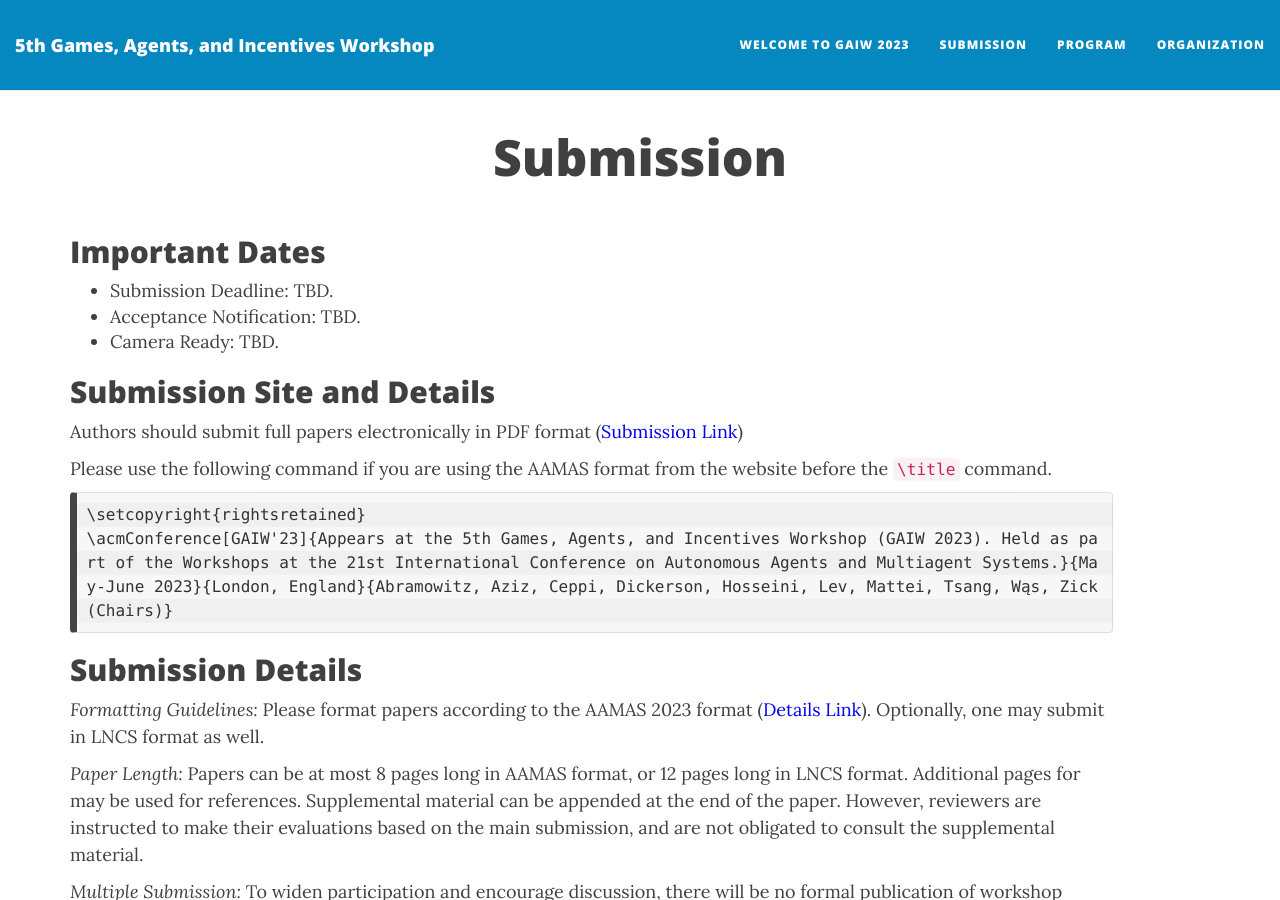
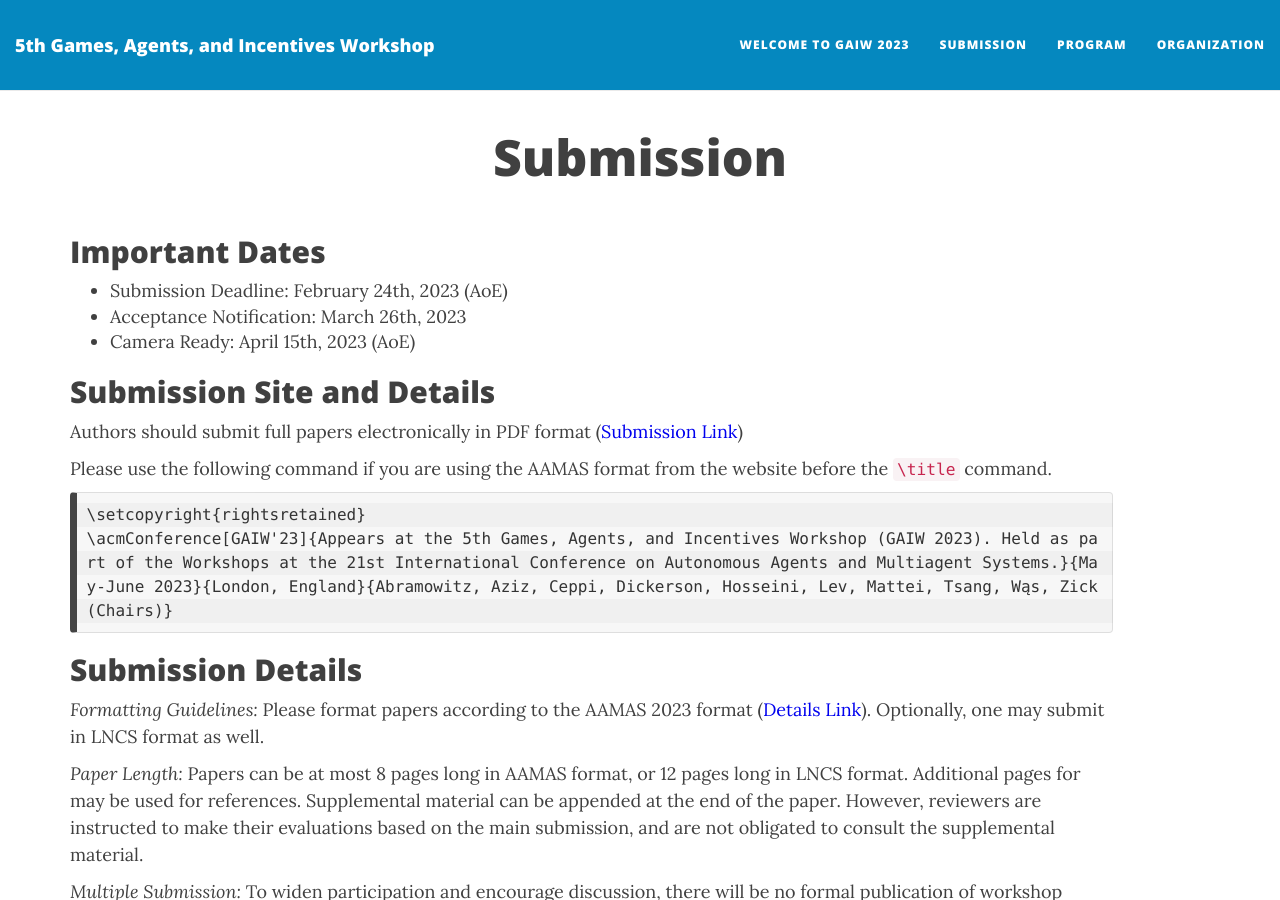
Before and after one commit to PrefLib/gaiw2023, a Jekyll site: the page built from submission.md, in a window 1280 px wide and 900 px high. Built offline with Jekyll 4.4.1, drawn with Linux system fonts in a browser that asks for light colours; nearby versions of some CDN libraries.

Commit message:
Update submission.md

```diff
--- a/submission.md
+++ b/submission.md
@@ -5,9 +5,9 @@ published: true
 ---
 
 ## Important Dates
-* Submission Deadline: TBD.
-* Acceptance Notification: TBD.
-* Camera Ready: TBD.
+* Submission Deadline: February 24th, 2023 (AoE)
+* Acceptance Notification: March 26th, 2023
+* Camera Ready: April 15th, 2023 (AoE)
 
 
 <!--
```
